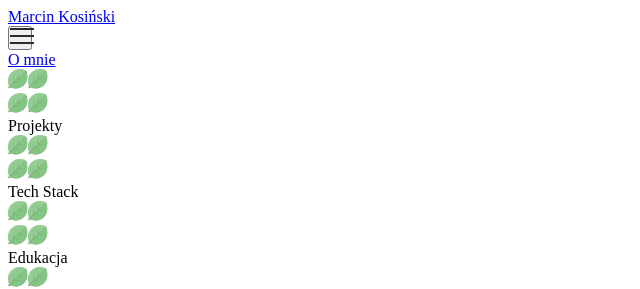
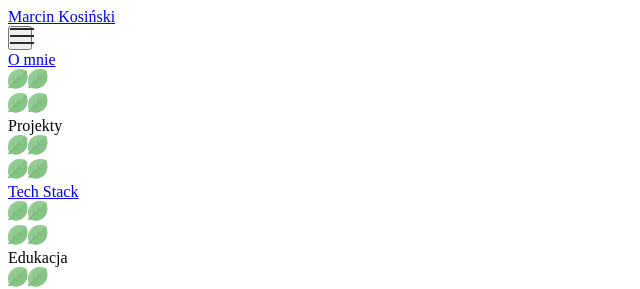
Before and after one commit to mkosinskki/myPage, a Vue app: page / in a window 1280 px wide. Shown: the top 289 px of the page, without its empty margins (0-640 px from the left). Built offline with nearby package versions, Linux system fonts and the light colour scheme; the HTML template or start-up script is replaced by a standard one.

Commit message:
Added concept of Technologies page.

```diff
--- a/src/App.vue
+++ b/src/App.vue
@@ -2,6 +2,7 @@
 import Navbar from '@/components/Navbar.vue';
 import HeroPage from './pages/HeroPage.vue';
 import AboutMe from './pages/AboutMe.vue';
+import Technologies from './pages/Technologies.vue';
 import { RouterView } from 'vue-router'
 </script>
 
@@ -12,6 +13,8 @@ import { RouterView } from 'vue-router'
 
   <AboutMe />
 
+  <Technologies />
+
   <RouterView />
 </template>
 
--- a/src/components/Navbar.vue
+++ b/src/components/Navbar.vue
@@ -63,7 +63,7 @@ const toggleMenu = () => {
 const menuItems = [
     { name: 'O mnie', path: '#about-me' },
     { name: 'Projekty', path: '/projekty' },
-    { name: 'Tech Stack', path: '/tech-stack' },
+    { name: 'Tech Stack', path: '#technologies' },
     { name: 'Edukacja', path: '/edukacja' },
     { name: 'Kontakt', path: '/kontakt' },
 ];
--- /dev/null
+++ b/src/pages/Technologies.vue
@@ -0,0 +1,63 @@
+<template>
+    <section id="technologies" class="relative bg-mediumGreen">
+
+        <svg class="absolute top-0 right-0 w-full h-auto" width="1920" height="160" viewBox="0 0 1920 160" fill="none"
+            xmlns="http://www.w3.org/2000/svg">
+            <path
+                d="M0 64L80 69.3C160 75 320 85 480 80C640 75 800 53 960 74.7C1120 96 1280 160 1440 160C1600 160 1760 96 1840 64L1920 32V0H1840C1760 0 1600 0 1440 0C1280 0 1120 0 960 0C800 0 640 0 480 0C320 0 160 0 80 0H0V64Z"
+                fill="#FDFDF5" />
+        </svg>
+
+        <div class="relative container mx-auto flex flex-col py-30 space-y-20 md:space-y-30">
+            <div class="flex flex-col space-y-6 text-center md:text-left px-5 md:px-0">
+                <h2 class="text-4xl md:text-5xl font-extrabold text-center md:text-left text-cotton">Tech stack
+                </h2>
+                <p class="text-2xl md:text-3xl font-bold text-graphite">Języki programowania i technologie z których
+                    korzystam.</p>
+            </div>
+
+            <div
+                class="flex flex-col mx-auto space-y-8 md:flex-row md:space-y-0 md:space-x-16 w-full items-center md:justify-start">
+
+                <div v-for="(tech, index) in technologies" :key="index"
+                    class="flex flex-col w-72 h-[400px] rounded-xl shadow-lg bg-lightMint/95 text-graphite text-2xl font-bold text-center">
+
+                    <div class="h-3/4 w-full flex items-center justify-center">
+                        <div v-html="tech.icon"></div>
+                    </div>
+
+                    <div
+                        class="h-1/4 w-full flex items-center justify-center px-4 bg-graphite text-cotton rounded-b-xl">
+                        <h2>{{ tech.name }}</h2>
+                    </div>
+
+                </div>
+
+            </div>
+        </div>
+    </section>
+</template>
+
+<script setup>
+const technologies = [
+    {
+        name: 'Vue.js',
+        icon: `
+      <svg class="w-30 h-auto" xmlns="http://www.w3.org/2000/svg" viewBox="0 0 128 128">
+        <path d="M0 8.934l49.854.158 14.167 24.47 14.432-24.47L128 8.935l-63.834 110.14zm126.98.637l-24.36.02-38.476 66.053L25.691 9.592.942 9.572l63.211 107.89zm-25.149-.008l-22.745.168-15.053 24.647L49.216 9.73l-22.794-.168 37.731 64.476zm-75.834-.17l23.002.009m-23.002-.01l23.002.01" fill="none" />
+        <path d="M25.997 9.393l23.002.009L64.035 34.36 79.018 9.404 102 9.398 64.15 75.053z" fill="#35495e" />
+        <path d="M.91 9.569l25.067-.172 38.15 65.659L101.98 9.401l25.11.026-62.966 108.06z" fill="#41b883" />
+      </svg>
+    `
+    },
+    {
+        name: 'Tailwindcss',
+        icon: `
+      <svg class="w-30 h-auto" xmlns="http://www.w3.org/2000/svg" viewBox="0 0 128 128"><path d="M64.004 25.602c-17.067 0-27.73 8.53-32 25.597 6.398-8.531 13.867-11.73 22.398-9.597 4.871 1.214 8.352 4.746 12.207 8.66C72.883 56.629 80.145 64 96.004 64c17.066 0 27.73-8.531 32-25.602-6.399 8.536-13.867 11.735-22.399 9.602-4.87-1.215-8.347-4.746-12.207-8.66-6.27-6.367-13.53-13.738-29.394-13.738zM32.004 64c-17.066 0-27.73 8.531-32 25.602C6.402 81.066 13.87 77.867 22.402 80c4.871 1.215 8.352 4.746 12.207 8.66 6.274 6.367 13.536 13.738 29.395 13.738 17.066 0 27.73-8.53 32-25.597-6.399 8.531-13.867 11.73-22.399 9.597-4.87-1.214-8.347-4.746-12.207-8.66C55.128 71.371 47.868 64 32.004 64zm0 0" fill="#38bdf8"/></svg>
+
+    `
+    }
+]
+</script>
+
+<style scoped></style>
```
